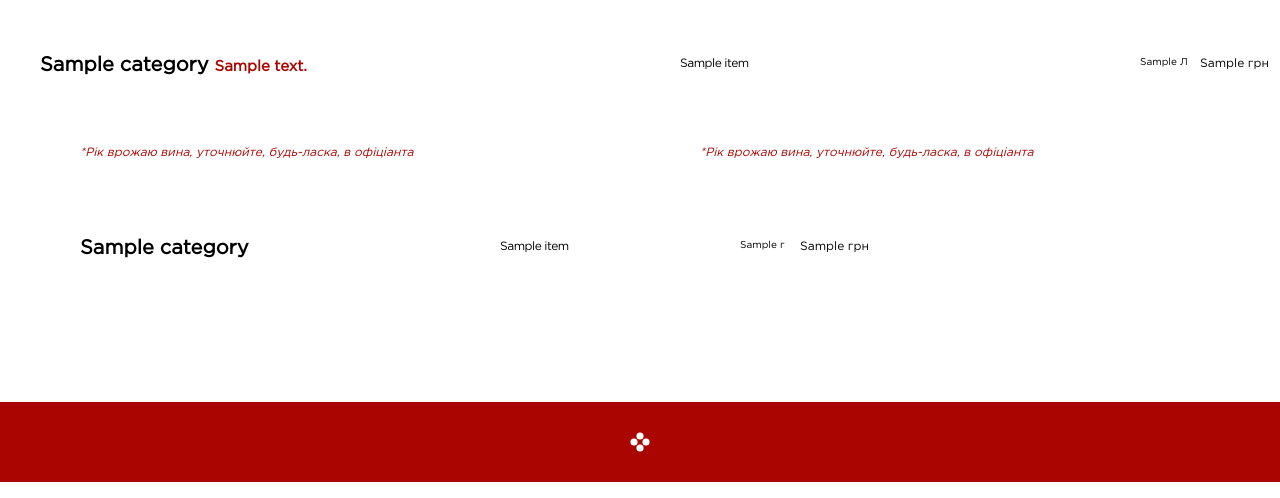
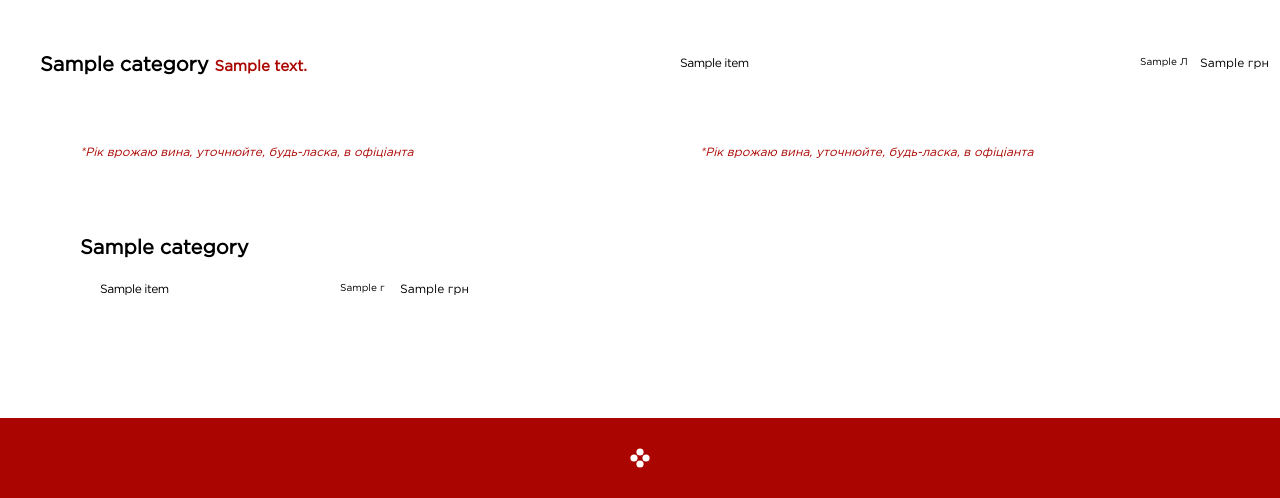
Before and after one commit to lemeshkoborys/underwonder-remastered, a Django app: page /menu/ in a window 1280 px wide. Shown: the part 1867-2365 px from the top of the page. Run offline with Django 3.2, Linux system fonts and the light colour scheme; tables that the repository leaves empty hold one stand-in row (values such as "Sample post").

Commit message:
Fixed spaces in drinks

```diff
--- a/templates/menu/menu-drinks-eng.html
+++ b/templates/menu/menu-drinks-eng.html
@@ -1,4 +1,4 @@
-<div class="category">
+<div class="subcategory">
 {% if category.get_childs %}
     {% for subcategory in category.get_childs|dictsort:"id" %}
         {% if forloop.first %}
--- a/templates/menu/menu-drinks.html
+++ b/templates/menu/menu-drinks.html
@@ -1,4 +1,4 @@
-<div class="category">
+<div class="subcategory">
 {% if category.get_childs %}
     {% for subcategory in category.get_childs|dictsort:"id" %}
         {% if forloop.first %}
```
